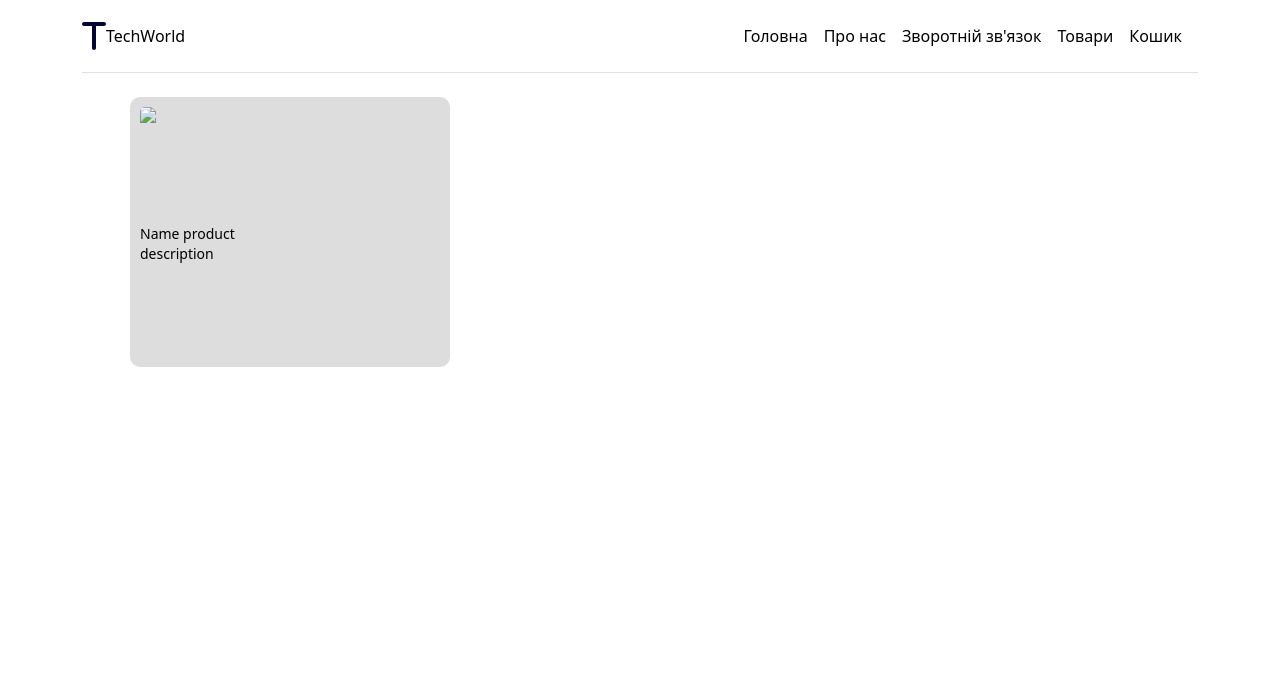
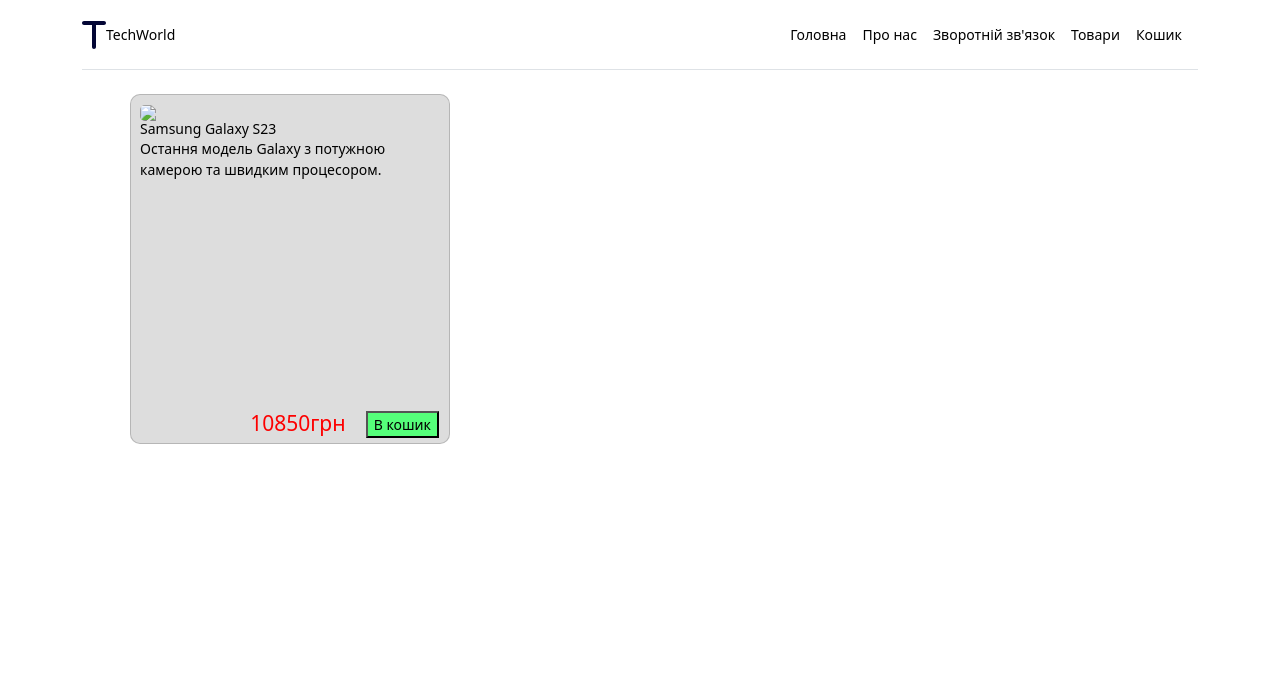
Before and after one commit to EvilDahaka/Laboratory3-4, a Flask app: page /products in a window 1280 px wide. Shown: the top 684 px of the page. Run offline with Flask 3, Linux system fonts and the light colour scheme; some libraries are stand-ins or nearby versions.

Commit message:
змінено картку товару

```diff
--- a/app.py
+++ b/app.py
@@ -1,6 +1,18 @@
 from flask import Flask, render_template
+from flask_sqlalchemy import SQLAlchemy
 
 app = Flask(__name__)
+app.config['SQLALCHEMY_DATABASE_URI'] = 'sqlite:///products.db'
+app.config['SQLALCHEMY_TRACK_MODIFICATIONS'] = False
+db = SQLAlchemy(app)
+class Product(db.Model):
+    id = db.Column(db.Integer, primary_key=True)
+    tag = db.Column(db.String(100), nullable=False)
+    name = db.Column(db.String(73), nullable=False)
+    description = db.Column(db.String(178), nullable=False)
+    sell = db.Column(db.Float, nullable=False)
+    image_url = db.Column(db.String(200), nullable=False)
+
 
 
 @app.route('/')
@@ -14,7 +26,11 @@
 
 @app.route('/products')
 def products():
-    return render_template('products.html')
+    items = [
+        {"name": "Samsung Galaxy S23", "description": "Остання модель Galaxy з потужною камерою та швидким процесором.", "sell": 10850, "image_url": "https://via.placeholder.com/300x200"}
+        # Додайте інші товари за необхідністю
+    ] #Product.query.all()
+    return render_template('products.html', items=items)
 
 @app.route('/feedback')
 def feedback():
--- a/static/style.css
+++ b/static/style.css
@@ -97,34 +97,57 @@
     position: relative;
     margin: auto;
 }
-.product_card_content {
+.card {
     display:grid;
     background-color: #ddd;
     width: 320px;
-    height: 270px;
+    height: 350px;
     border-radius: 10px;
     justify-content: center;
     transition: transform 0.2s ease;
 }
-.product_img {
+.card:hover {
+    transform: scale(1.05);
+}
+/*card content*/
+.card img {
     display:block;
     width: 300;
     height: 200;
     margin-top: 10px;
     border-radius: 5px;
 }
-.product_card p,h1 {
+.card_info p,h1,h2,h3,h4,h5,h6,a{
     font-size: 14px;
     color: black;
     margin: 0 0;
 }
+.card_inner h1 {
+    display: block;
+    color: #fd0000;
+    font-size: 21px;
+}
 
-.product_card_text {
+.card_inner {
+    display:flex;
+    position: absolute;
+    bottom: 5px;
+    display: flex;
+    right: 10px;
+    gap: 20px
+
+}
+.card_inner button {
+    color: #000;
+    background-color: #55ff7a;
+  }
+.card_text p {
+  word-wrap: break-word; /* переносить слова, якщо вони не поміщаються */
+  height: 90px;
+}
+
+.card_info {
     width: 300px;
-    height: auto;
-    flex-wrap: wrap;
-    justify-content: left;
+    height: 330;
+
 }
-.product_card_content:hover {
-    transform: scale(1.05);
-}
--- a/templates/products.html
+++ b/templates/products.html
@@ -6,18 +6,27 @@
 
 <div class="container">
     <div class="products">
-        <div class="product_card">
+        {% for item in items %}
+        <div class="card">
             <a href="#">
-                <div class="product_card_content">
-                    <img class="product_img" src="https://via.placeholder.com/300x200">
-                    <div class="product_card_text">
-                        <h1>Name product</h1>
-                        <p>description</p>
+                <img src="https://via.placeholder.com/300x200">
+                <div class="card_info">
+                    <div class="card_text">
+                        <h1>{{ item.name }}</h1>
+                        <p>{{ item.description }}</p>
+                    </div>
+                    <div class="card_inner">
+                        <h1>{{ item.sell }}грн</h1>
+                        <form action="" method="post">
+                            <button type="submit">В кошик</button>
+                        </form>
+
                     </div>
                 </div>
             </a>
         </div>
-
+        {% endfor %}
     </div>
 </div>
+
 {% endblock %}
```
Also changed, not shown: README.md.
